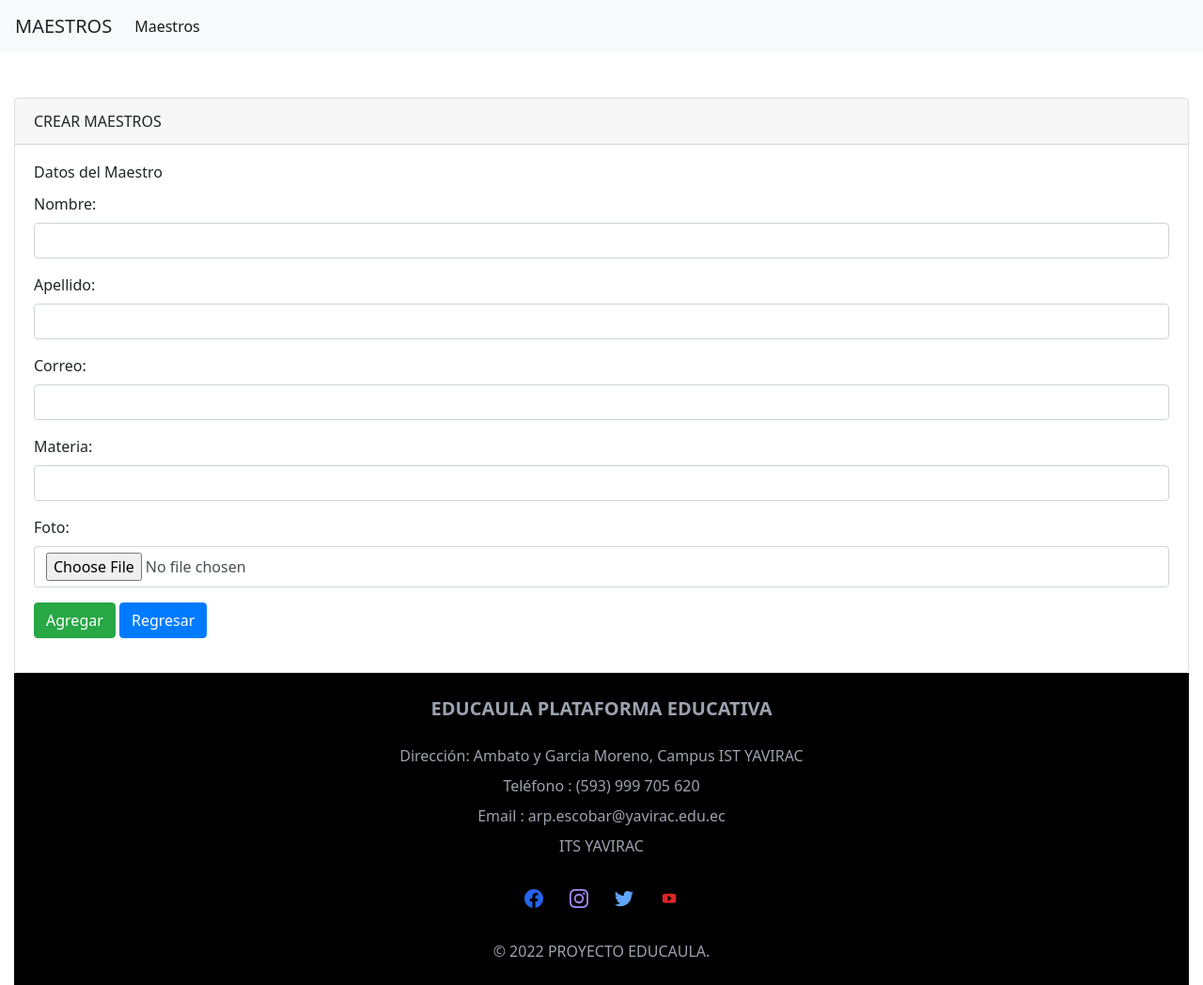
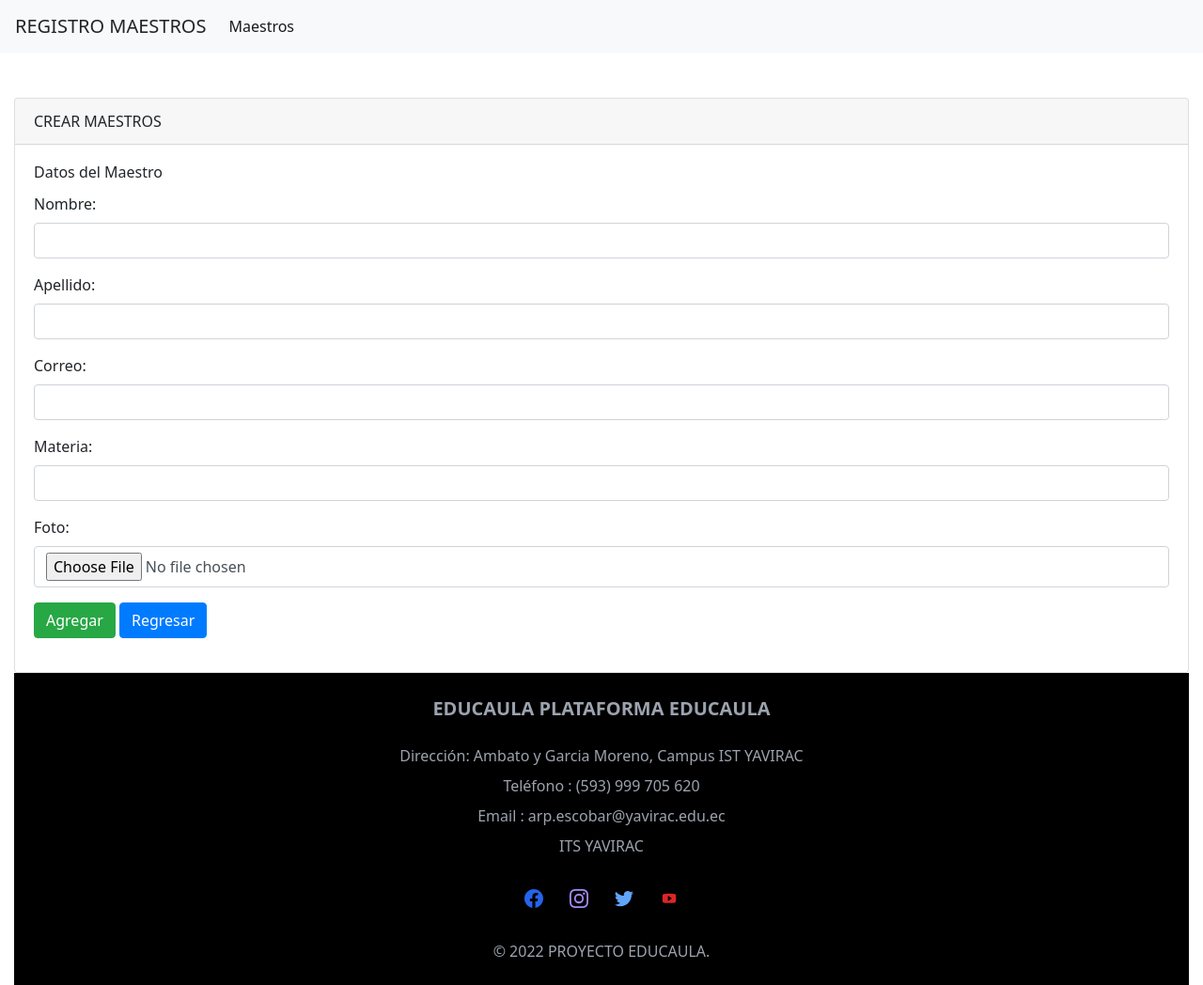
Before and after one commit to AlanEscobar95/CRUD-FLASK, a Flask app: page /create in a window 1280 px wide. Shown: the whole page at 94% size. Run offline with Flask 2, Linux system fonts and the light colour scheme; some libraries are stand-ins or nearby versions.

Commit message:
CRUD-FLASK

```diff
--- a/templates/footer.html
+++ b/templates/footer.html
@@ -3,7 +3,7 @@
     <div class="text-center container mx-auto px-4">
       <div class="sm:center sm:flex-wrap sm:-mx-4 md:py-4">
         <div class="px-4 ">
-          <h5 class="text-xl text-gray-400 font-bold mb-6">EDUCAULA PLATAFORMA EDUCATIVA</h5>
+          <h5 class="text-xl text-gray-400 font-bold mb-6">EDUCAULA PLATAFORMA EDUCAULA</h5>
           <ul class="list-none footer-links">
             <li class="mb-2">
               <a href="#" class=" text-gray-400 border-solid border-transparent hover:border-purple-800 hover:text-purple-800">Dirección: Ambato y Garcia Moreno, Campus IST YAVIRAC</a>
--- a/templates/header.html
+++ b/templates/header.html
@@ -9,7 +9,7 @@
 </head>
 <body>
     <nav class="navbar navbar-expand-lg navbar-light bg-light ">
-        <a class="navbar-brand">MAESTROS </a>
+        <a class="navbar-brand"> REGISTRO MAESTROS </a>
         <button class="navbar-toggler" data-target="#my-nav" data-toggle="collapse" aria-controls="my-nav" aria-expanded="false" aria-label="Toggle navigation">
             <span class="navbar-toggler-icon"></span>
         </button>
```
Also changed, not shown: uploads/2022104047dsc01688.jpg (deleted), uploads/2022104123dsc01688.jpg (deleted), uploads/2022104245dsc01688.jpg (deleted), uploads/2022104429dsc01688.jpg (deleted), uploads/2022104438dsc01688.jpg (deleted), uploads/2022104528dsc01688.jpg (deleted), uploads/2022105149dsc01688.jpg (deleted), uploads/2022105215HJxaM4fy4g_340x340.jpg (deleted), uploads/2022211833perfil-1024x754.jpg (added), uploads/2022212005HJxaM4fy4g_340x340.webp (added).
